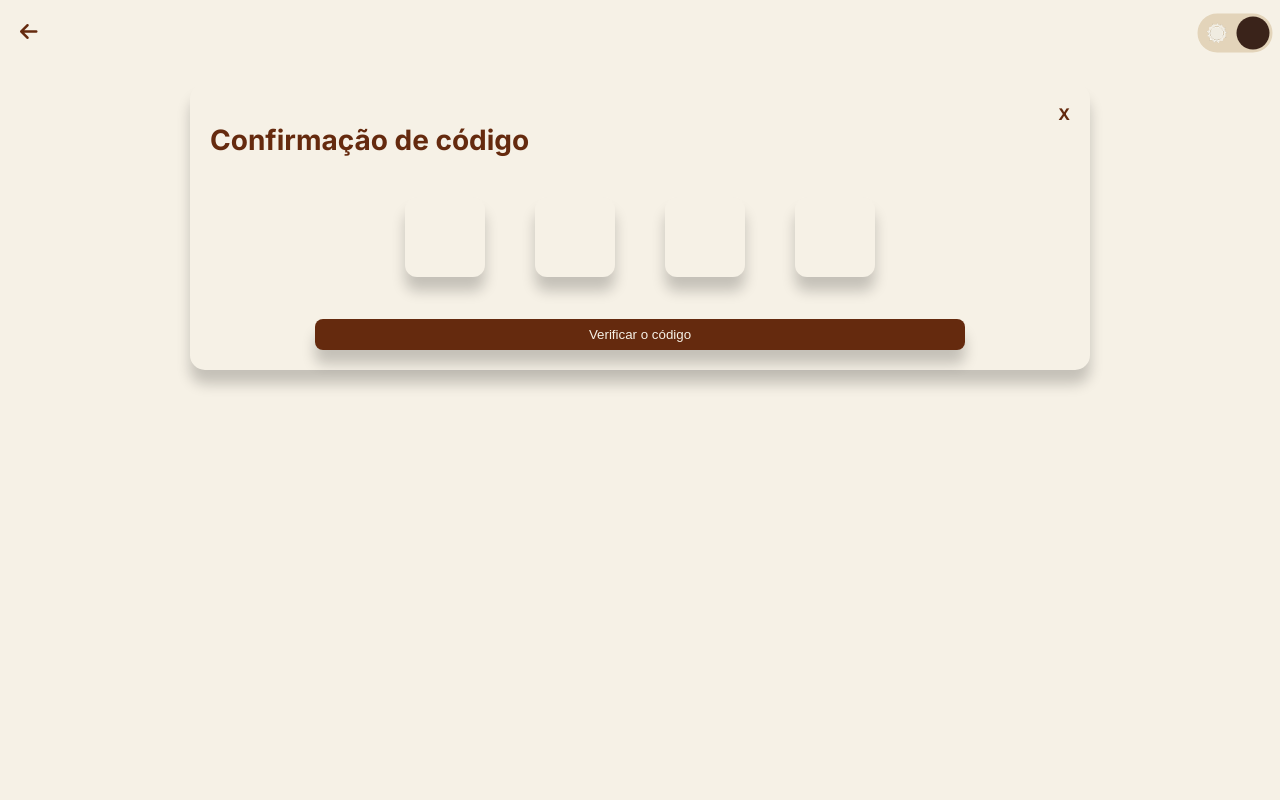
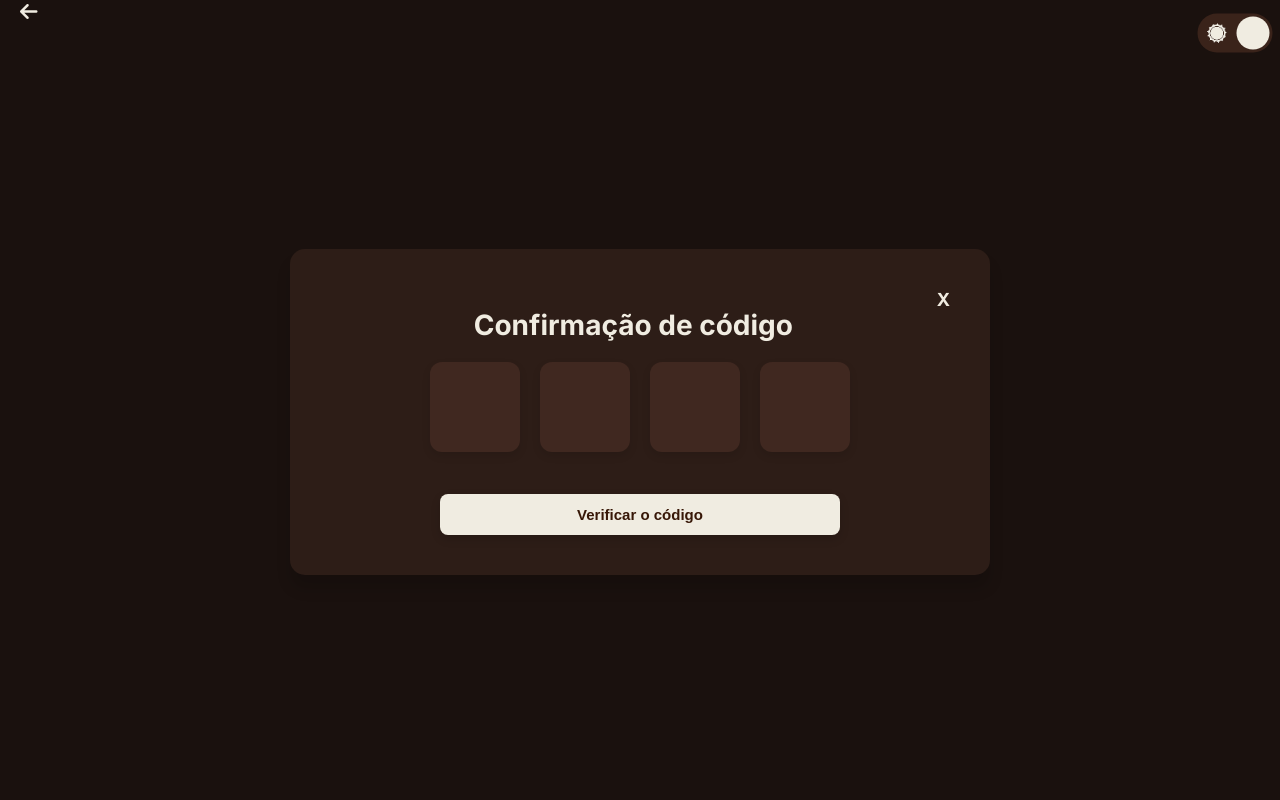
Before and after one commit to YuriIce22/CantinasCarvalho, a Flask app: page /esqueceuSenha in a window 1280 px wide, after a click that opens the changed part. Run offline with Flask 3, Linux system fonts and the light colour scheme; the visitor is signed in with stand-in values (Sample User, id 1); parts of the project's set-up code (start-up, migrations or seed data) failed here and were passed over; some libraries are stand-ins or nearby versions.

Commit message:
Ajustes na Tela de Redefinir Senha

```diff
--- a/cantinas_carvalho/__init__.py
+++ b/cantinas_carvalho/__init__.py
@@ -13,7 +13,7 @@ app = Flask(__name__)
 # ======================
 app.config['SECRET_KEY'] = os.getenv("SECRET_KEY", "dev-secret")
 
-app.config['SQLALCHEMY_DATABASE_URI'] = 'postgresql+psycopg2://postgres:1229@localhost:5432/cantinas_carvalho'
+app.config['SQLALCHEMY_DATABASE_URI'] = 'postgresql+psycopg2://postgres:admin@localhost:5432/cantinas_carvalho'
 app.config['SQLALCHEMY_TRACK_MODIFICATIONS'] = False
 
 # EMAIL
--- a/cantinas_carvalho/routes.py
+++ b/cantinas_carvalho/routes.py
@@ -141,8 +141,21 @@ def login():
         usuario = Usuario.query.filter_by(email=login_form.email.data).first()
 
         if usuario and bcrypt.check_password_hash(usuario.senha_hash, login_form.senha.data):
-            login_user(usuario)
-            return redirect(url_for('cardapio'))
+
+            admin = Administrador.query.filter_by(id_usuario=usuario.id_usuario).first()
+            if admin:
+                login_user(usuario)
+                return redirect(url_for('cardapio'))
+
+            funcionario = UsuarioFuncionario.query.filter_by(id_usuario=usuario.id_usuario).first()
+            if funcionario:
+                login_user(usuario)
+                return redirect(url_for('cardapio'))
+
+            aluno = UsuarioAluno.query.filter_by(id_usuario=usuario.id_usuario).first()
+            if aluno:
+                login_user(usuario)
+                return redirect(url_for('cardapio'))
         else:
             flash('Email ou senha inválidos')
 
--- a/cantinas_carvalho/static/css/redefinirSenha.css
+++ b/cantinas_carvalho/static/css/redefinirSenha.css
@@ -1,47 +1,55 @@
-:root{
-    --fundo: #F6F1E6;
-    --fonte: #652A0E;
-    --botao: #652A0E;
-    --hover: #52230d;
-    --fonte-botap: #F6F1E6;
-    --botao-seta: #652A0E;
-    --botao-seta-hover: #52230d;
-    --fundo-tema: #e3d4ba;
+:root {
+    --font-main: 'Inter', sans-serif;
+    --bg-color: #F6F1E6;
+    --card-bg: #F0ECE1;
+    --input-bg: #F2EAD8;
+    --button-bg: #652A0E;
+    --button-text: #FFFFFF;
+    --text-color: #652A0E;
+    --placeholder-color: #CEBF9D;
+    --border-color: #ccc;
+    --botao-hover: #3d1706;
+    --btn-toggle-bg: #e3d4ba;
     --indicador: #3a231a;
 }
 
 .tema-escuro {
-    --fundo: #1A110E;
-    --fonte: #F0ECE1;
-    --botao: #2c1e1a;
-    --hover: #362520;
-    --botao-seta: #F0ECE1;
-    --botao-seta-hover: #c2b591;
-    --fundo-tema: #3a231a;
+    --bg-color: #1A110E;
+    --card-bg: #2D1D17;
+    --input-bg: #402820;
+    --button-bg: #F0ECE1;
+    --button-text: #371707;
+    --text-color: #F0ECE1;
+    --placeholder-color: #F0ECE1;
+    --border-color: #5a3a2f;
+    --btn-toggle-bg: #3a231a;
+    --botao-hover: #d6caa8;
     --indicador: #F0ECE1;
 }
 
-body{
+* {
+    box-sizing: border-box;
+}
+
+body {
     margin: 0;
     padding: 0;
-    background-color: var(--fundo);
-    color: var(--fonte);
-    font-family: 'Inter';
+    background-color: var(--bg-color);
+    color: var(--text-color);
+    font-family: var(--font-main);
     display: flex;
     flex-direction: column;
     align-items: center;
+    margin-top: -20px;
     height: 100vh;
+    transition: background-color 0.3s ease, color 0.3s ease;
 }
 
 header {
     width: 100%;
 }
 
-* {
-    box-sizing: border-box;
-}
-
-/* Essa classe é essencial para o JS funcionar, serve para o comando de ocultar um elemento no JS*/
+/* Essa classe serve para o comando de ocultar elementos no JS */
 .hidden {
     display: none !important;
 }
@@ -50,33 +58,31 @@ header {
     display: flex;
     align-items: center;
     padding: 20px;
+    width: 100%;
 }
 
-.btn {
-    margin-left: auto;
-}
-
+/* Botão Voltar (Seta da Base) */
 .voltar {
     font-size: 20px;
-    color: var(--botao-seta);
+    color: var(--button-bg);
     background: transparent;
     border: none;
-    transition: transform 0.2s ease, background-color 0.2s ease;
+    cursor: pointer;
+    transition: transform 0.2s ease, color 0.2s ease;
 }
 
 .voltar:hover {
-    color: var(--botao-seta-hover);
-    cursor: pointer;
+    color: var(--botao-hover);
     transform: scale(1.05);
 }
 
+/* Switch de Tema (Botão Sol/Lua) */
 .btn {
     position: absolute;
     top: 20px;
     right: 20px;
+    z-index: 10;
 }
-
-/* checkbox do Botão */
 
 .checkbox {
     opacity: 0;
@@ -84,7 +90,7 @@ header {
 }
 
 .label {
-    background-color: var(--fundo-tema);
+    background-color: var(--btn-toggle-bg);
     border-radius: 50px;
     cursor: pointer;
     display: flex;
@@ -95,11 +101,7 @@ header {
     height: 26px;
     width: 50px;
     transform: scale(1.5);
-
-}
-
-.tema-escuro .label {
-    background-color: var(--fundo-tema);
+    transition: background-color 0.3s ease;
 }
 
 .label .indicador {
@@ -110,105 +112,146 @@ header {
     left: 2px;
     height: 22px;
     width: 22px;
-    transition: transform 0.2s linear;
+    transition: transform 0.2s linear, background-color 0.3s ease;
 }
 
-#botao-tema:checked+.label .indicador {
+#botao-tema:checked + .label .indicador {
     transform: translateX(24px);
 }
 
-/* Imagens do Botão  */
-
-.img-lua,
-.img-sol {
+.img-lua, .img-sol {
     width: 16px;
     height: 16px;
 }
 
-.container{
-    margin: 20px;
-    padding: 20px;
-    max-width: 900px;
-    width: 100%;
-    box-shadow: 0 14px 14px rgba(0, 0, 0, 0.2);
+/* CONTAINER DE REDEFINIÇÃO DE SENHA / LOGIN */
+.container {
+    margin: auto 20px;
+    padding: 40px;
+    max-width: 700px;
+    width: calc(100% - 40px);
+    background-color: var(--card-bg);
+    box-shadow: 0 14px 14px rgba(0, 0, 0, 0.15);
     border-radius: 15px;
+    transition: background-color 0.3s ease, color 0.3s ease;
 }
 
-.container h1{
+.container h1 {
     font-size: 28px;
     margin-bottom: 20px;
+    text-align: center;
 }
 
-.container p{
-    margin-top: 50px;
-    font-size: 12px;
-    display: flex;
-    margin-left: 110px;
+.container h3 {
+    font-size: 16px;
+    margin-top: 20px;
 }
 
-.container .email{
-    display: block;
-    padding: 8px;
-    background-color: var(--fundo);
-    border: none;
-    border-radius: 8px;
-    box-shadow: 0 14px 14px rgba(0, 0, 0, 0.2);
-    width: 650px;
-    margin: 0 auto;
+.container ul {
+    font-size: 14px;
+    line-height: 1.6;
+    margin-bottom: 25px;
 }
 
-.container .botao, .botaoCodigo{
+.container p {
+    margin-top: 25px;
+    font-size: 13px;
+    display: block;
+    margin-left: 15px; /* Margem padrão do parágrafo */
+    font-weight: bold;
+}
+.container .email {
+    display: block;
+    padding: 12px;
+    background-color: var(--input-bg);
+    color: var(--text-color);
+    border: 1px solid var(--border-color);
+    border-radius: 8px;
+    width: 100%;
+    max-width: 575px;
+
+    /* Alterado de 'margin: 0 auto 15px auto' para alinhar à esquerda com o <p> */
+    margin: 8px 0 20px 15px;
+
+    outline: none;
+    transition: background-color 0.3s ease, border-color 0.3s ease;
+}
+
+.container .email::placeholder {
+    color: var(--placeholder-color);
+}
+
+body.tema-escuro .container .email {
+    border: 1px solid transparent;
+}
+
+.container .botao, .botaoCodigo {
     text-decoration: none;
     margin: 30px auto 0 auto;
     border: none;
-    box-shadow: 0 14px 14px rgba(0, 0, 0, 0.2);
+    box-shadow: 0 4px 10px rgba(0, 0, 0, 0.15);
     border-radius: 8px;
-    background-color: var(--botao);
-    color: var(--fonte-botap);
+    background-color: var(--button-bg);
+    color: var(--button-text);
+    font-weight: bold;
+    font-size: 15px;
     transition: transform 0.2s ease, background-color 0.2s ease;
     display: block;
-    padding: 8px;
-    width: 650px;
+    padding: 12px;
+    width: 100%;
+    max-width: 400px;
     text-align: center;
+    cursor: pointer;
 }
 
-.container .botao:hover{
-    background-color: var(--hover);
-    cursor: pointer;
-    transform: scale(1.05);
+.container .botao:hover, .botaoCodigo:hover {
+    background-color: var(--botao-hover);
+    transform: scale(1.03);
 }
 
+.container .botao:active, .botaoCodigo:active {
+    transform: scale(0.97);
+}
+
+/* Inputs de 4 dígitos do código de confirmação */
 .cod {
-    margin-top: 20px;
-    width: 80px;
-    height: 80px;
+    width: 90px;
+    height: 90px;
     text-align: center;
     border-radius: 12px;
-    border: none;
-    background-color: var(--fonte-botap);
-    box-shadow: 0 14px 14px rgba(0, 0, 0, 0.2);
+    border: 1px solid var(--border-color);
+    background-color: var(--input-bg);
+    color: var(--text-color);
+    box-shadow: 0 4px 8px rgba(0, 0, 0, 0.1);
     font-size: 24px;
-    line-height: 80px;
+    font-weight: bold;
+    outline: none;
+    transition: background-color 0.3s ease;
 }
 
-.codigo{
-   display: flex;
+body.tema-escuro .cod {
+    border: 1px solid transparent;
+}
+
+.codigo {
+    display: flex;
     justify-content: center;
     align-items: center;
-    gap: 50px;
+    gap: 20px;
 }
 
-.container .botao-x{
+/* Botão Fechar / Voltar (X) */
+.container .botao-x {
     display: inline-block;
     text-decoration: none;
     font-weight: 900;
-    color: var(--fonte);
+    font-size: 18px;
+    color: var(--text-color);
     float: right;
-    transition: transform 0.2s ease, background-color 0.2s ease;
+    transition: transform 0.2s ease, color 0.2s ease;
 }
 
-.container .botao-x:hover{
-   color: var(--hover);
-    cursor: pointer;
+.container .botao-x:hover {
+    color: var(--botao-hover);
     transform: scale(1.2);
 }
--- a/cantinas_carvalho/static/js/tema-autenticacao.js
+++ b/cantinas_carvalho/static/js/tema-autenticacao.js
@@ -1,7 +1,6 @@
-const botao = document.querySelector("#botao-tema")
+const botao = document.querySelector("#botao-tema");
+const body = document.querySelector("body");
 
-if (botao) {
-    botao.addEventListener("click", () => {
-        body.classList.toggle("tema-escuro");
-    });
-}
+botao.addEventListener("click", () => {
+    body.classList.toggle("tema-escuro");
+});
--- a/cantinas_carvalho/templates/RedefinirSenha.html
+++ b/cantinas_carvalho/templates/RedefinirSenha.html
@@ -13,20 +13,9 @@
 
         <form method="POST">
 
-            <input
-                class="email"
-                type="email"
-                name="email"
-                placeholder="Digite o seu e-mail"
-                required
-            >
+            <input class="email" type="email" name="email" placeholder="Digite o seu e-mail" required>
 
-            <button
-                type="submit"
-                name="enviar_email"
-                value="1"
-                class="botao"
-            >
+            <button type="submit" name="enviar_email" value="1" class="botao">
                 Enviar o código
             </button>
 
@@ -56,12 +45,7 @@
 
             </div>
 
-            <button
-                type="submit"
-                name="verificar_codigo"
-                value="1"
-                class="botaoCodigo"
-            >
+            <button type="submit" name="verificar_codigo" value="1" class="botaoCodigo">
                 Verificar o código
             </button>
 
@@ -84,41 +68,26 @@
         <h3>Sua nova senha deve conter:</h3>
 
         <ul>
-            <li>No mínimo 8 caracteres</li>
-            <li>Pelo menos uma letra maiúscula</li>
-            <li>Pelo menos uma letra minúscula</li>
-            <li>Pelo menos um número</li>
-            <li>Pelo menos um caractere especial</li>
+            <li>Sua senha deve conter no mínimo 8 caracteres</li>
+            <li>Deve incluir pelo menos uma letra maiúscula (A–Z)</li>
+            <li>Deve incluir pelo menos uma letra minúscula (a–z)</li>
+            <li>Deve conter pelo menos um número (0–9)</li>
+            <li>Evite usar informações pessoais (nome, data de nascimento, etc.)</li>
+            <li>Não utilize senhas fáceis ou sequências (ex: 123456, abc123)</li>
+            <li>Não reutilize senhas já usadas anteriormente</li>
         </ul>
 
         <form method="POST">
 
             <p>Nova senha:</p>
 
-            <input
-                class="email"
-                type="password"
-                name="senha"
-                placeholder="Digite a sua nova senha"
-                required
-            >
+            <input class="email" type="password" name="senha" placeholder="Digite a sua nova senha" required>
 
             <p>Confirme a sua nova senha:</p>
 
-            <input
-                class="email"
-                type="password"
-                name="confirmar"
-                placeholder="Confirme a sua nova senha"
-                required
-            >
+            <input class="email" type="password" name="confirmar" placeholder="Confirme a sua nova senha" required>
 
-            <button
-                type="submit"
-                name="alterar_senha"
-                value="1"
-                class="botao"
-            >
+            <button type="submit" name="alterar_senha" value="1" class="botao">
                 Alterar a senha
             </button>
 
```
